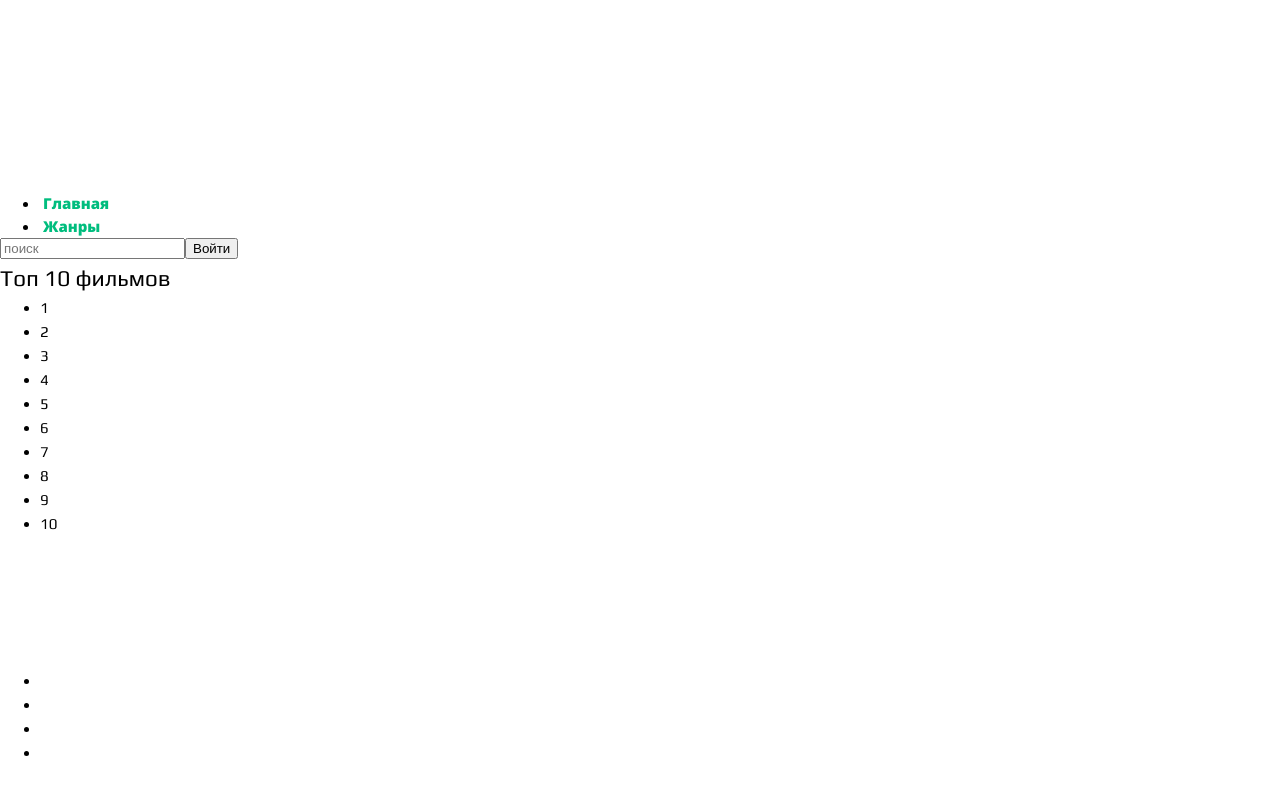
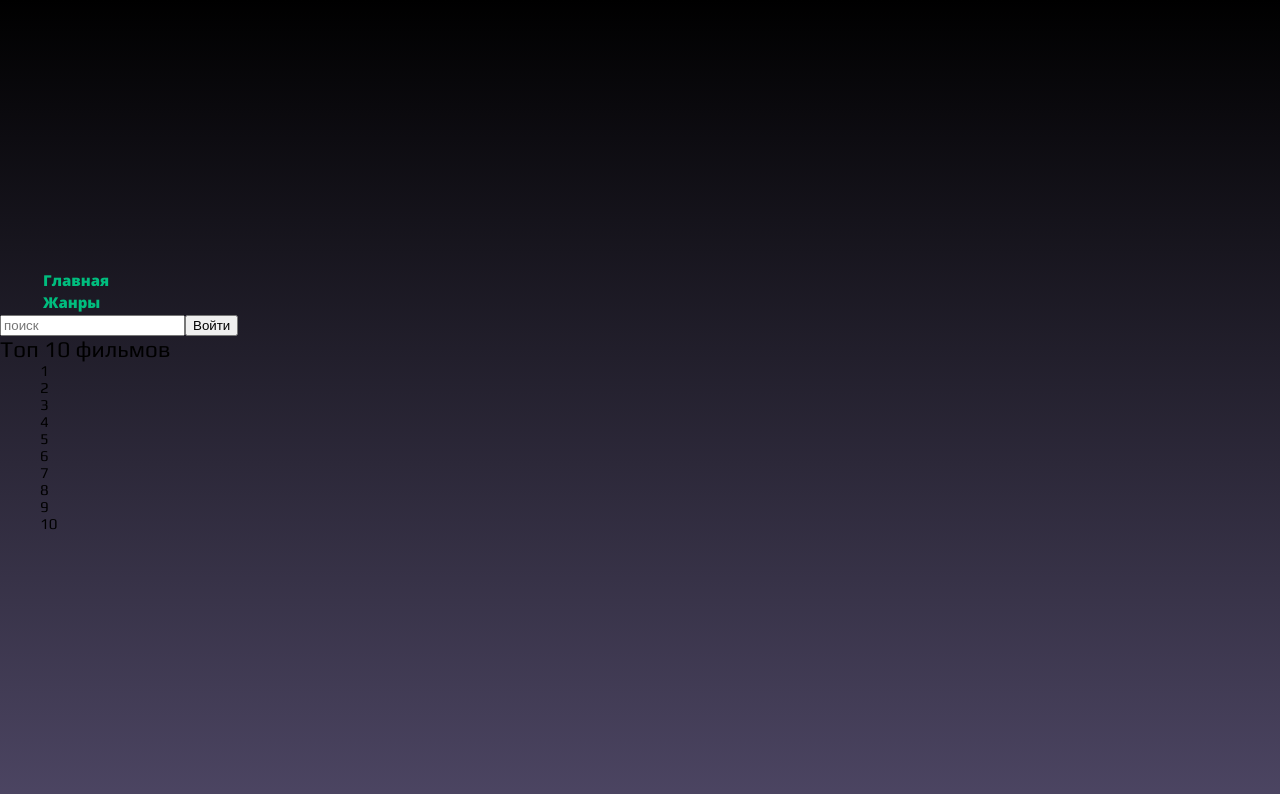
Before and after one commit to sbk-dushman/proj_marusya-cinema, a Vue app: page / in a window 1280 px wide. Shown: the top 794 px of the page. Built offline with nearby package versions, Linux system fonts and the light colour scheme.

Commit message:
start css base

```diff
--- a/src/assets/base.css
+++ b/src/assets/base.css
@@ -44,16 +44,6 @@
   --base-pink-under-line: #dc5dfc;
   --base-focuse-color: #b4a9ff;
   --base-blue: #67a5eb;
-
-  --vt-c-divider-light-1: rgba(60, 60, 60, 0.29);
-  --vt-c-divider-light-2: rgba(60, 60, 60, 0.12);
-  --vt-c-divider-dark-1: rgba(84, 84, 84, 0.65);
-  --vt-c-divider-dark-2: rgba(84, 84, 84, 0.48);
-
-  --vt-c-text-light-1: var(--vt-c-indigo);
-  --vt-c-text-light-2: rgba(60, 60, 60, 0.66);
-  --vt-c-text-dark-1: var(--vt-c-white);
-  --vt-c-text-dark-2: rgba(235, 235, 235, 0.64);
 }
 
 /* semantic color variables for this project */
@@ -92,30 +82,15 @@
   margin: 0;
   font-weight: normal;
 }
-
+ul {
+  list-style: none;
+}
 body {
   min-height: 100vh;
   color: var(--color-text);
-  background: var(--color-background);
-  transition:
-    color 0.5s,
-    background-color 0.5s;
-  line-height: 1.6;
-  font-family:
-    Inter,
-    -apple-system,
-    BlinkMacSystemFont,
-    'Segoe UI',
-    Roboto,
-    Oxygen,
-    Ubuntu,
-    Cantarell,
-    'Fira Sans',
-    'Droid Sans',
-    'Helvetica Neue',
-    sans-serif;
+  background-color: rgb(106, 93, 194);
+  background:
+    linear-gradient(180deg, #000 0%, rgba(39, 36, 36, 0.7) 100%),
+    linear-gradient(180deg, rgba(163, 147, 245, 1) 0%, rgba(163, 147, 245, 1) 100%);
   font-size: 15px;
-  text-rendering: optimizeLegibility;
-  -webkit-font-smoothing: antialiased;
-  -moz-osx-font-smoothing: grayscale;
 }
--- a/src/assets/main.css
+++ b/src/assets/main.css
@@ -25,5 +25,6 @@ a,
 
   #app {
     font-family: var(--font-family);
+
   }
 }
--- a/src/views/AppFooter.vue
+++ b/src/views/AppFooter.vue
@@ -4,15 +4,39 @@
       <li>
         <a href="http://">
           <svg class="icon">
-            <use xlink:href="@/assets/sprite.svg#logo_w"></use>
+            <use class="icon" xlink:href="@/assets/sprite.svg#vk-icon"></use>
           </svg>
         </a>
       </li>
-      <li><a href="http://"> </a></li>
-      <li><a href="http://"> </a></li>
-      <li><a href="http://"> </a></li>
+      <li>
+        <a href="http://">
+          <svg class="icon">
+            <use xlink:href="@/assets/sprite.svg#yt-icon"></use>
+          </svg>
+        </a>
+      </li>
+      <li>
+        <a href="http://"
+          ><svg class="icon">
+            <use xlink:href="@/assets/sprite.svg#ok-icon"></use>
+          </svg>
+        </a>
+      </li>
+      <li>
+        <a href="http://">
+          <svg class="icon">
+            <use xlink:href="@/assets/sprite.svg#tg_footer"></use>
+          </svg>
+        </a>
+      </li>
     </ul>
   </footer>
 </template>
 
-<style></style>
+<style>
+.icon {
+  fill: none;
+  width: 36px;
+  height: 36px;
+}
+</style>
--- a/src/views/AppHeader.vue
+++ b/src/views/AppHeader.vue
@@ -1,7 +1,7 @@
 <template>
   <header class="header">
     <div class="header__logo">
-      <svg class="icon">
+      <svg class="">
         <use xlink:href="@/assets/sprite.svg#logo_w"></use>
       </svg>
     </div>
```
